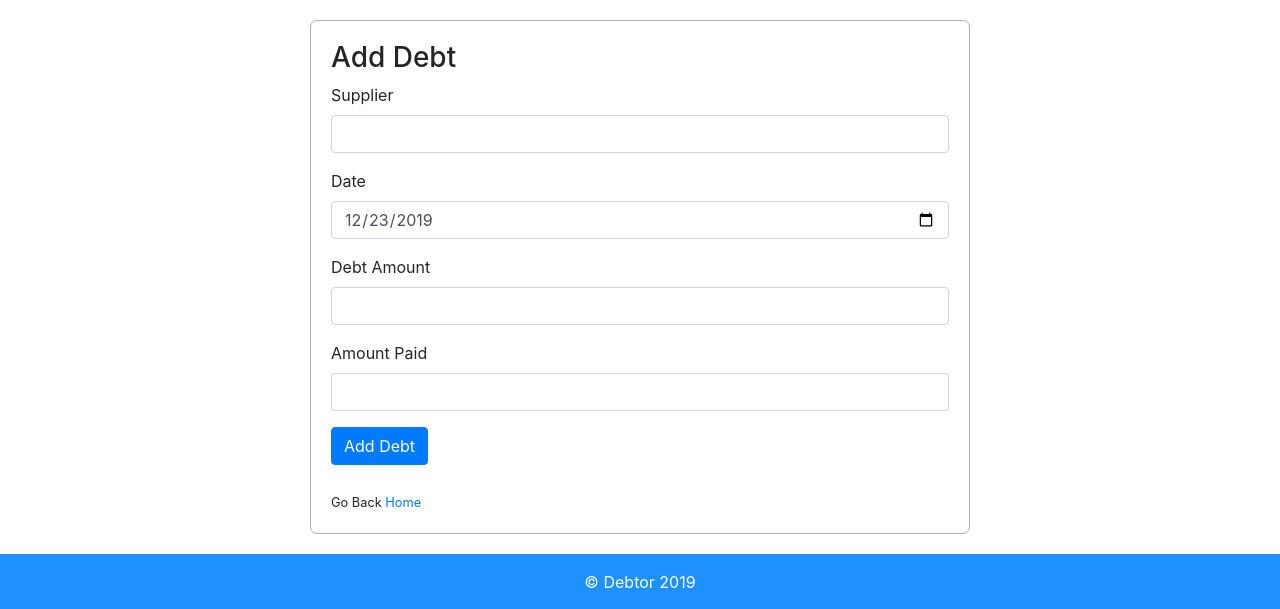
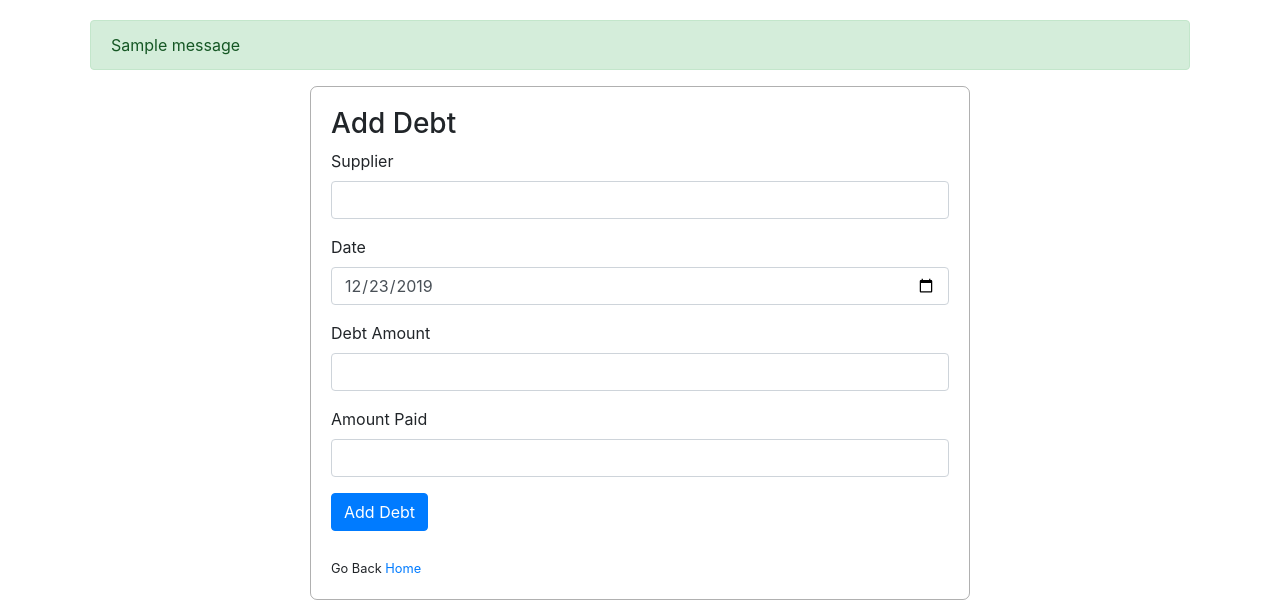
Before and after one commit to jod35/Debtor, a Flask app: page /debtors/add in a window 1280 px wide. Shown: the part 96-705 px from the top of the page. Run offline with Flask 2, Linux system fonts and the light colour scheme; tables that the repository leaves empty hold one stand-in row (values such as "Sample post"); one stand-in notice (Sample message) is shown; some libraries are stand-ins or nearby versions.

Commit message:
debt creation messages success

```diff
--- a/debtor/templates/adddebt.html
+++ b/debtor/templates/adddebt.html
@@ -1,5 +1,15 @@
 {% extends 'layout.html' %}
 {% block body %}
+   {% with messages =get_flashed_messages() %}
+       {% if messages %}
+           {% for message in messages %}
+               <div class="alert alert-success">
+                    {{ message }}
+               </div>
+           {% endfor %}
+       {% endif %}
+   {% endwith %}
+
    <div class="form">
     <form action="{{url_for('add_debts')}}" method="post">
         <h3>Add Debt</h3>
--- a/debtor/views.py
+++ b/debtor/views.py
@@ -74,5 +74,6 @@ def add_debts():
         new_debt=Debt(**args)
         db.session.add(new_debt)
         db.session.commit()
+        flash("Record Has Been Saved Successfully")
         return redirect(url_for('add_debts'))
     return render_template('adddebt.html',form=form,today=today)
```
